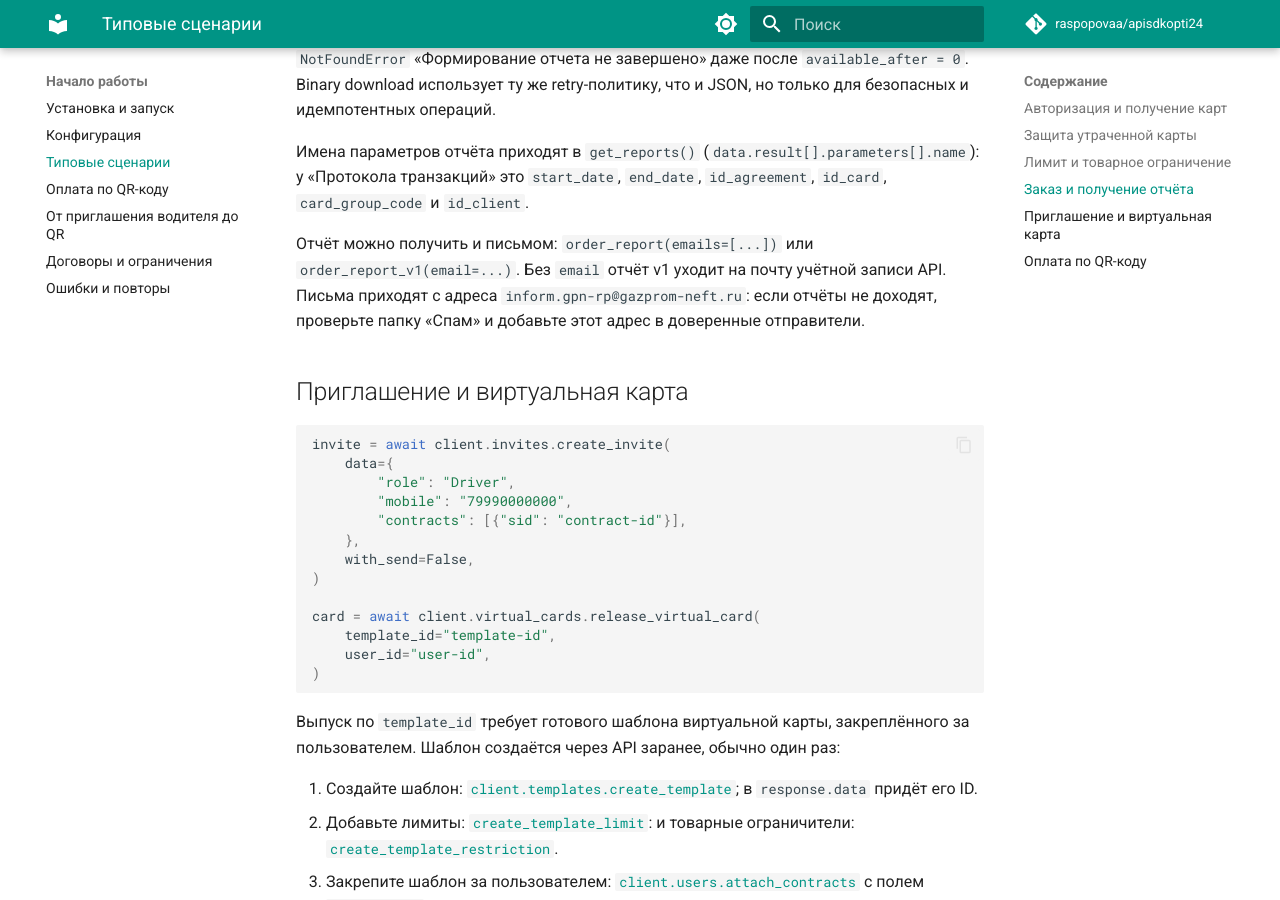
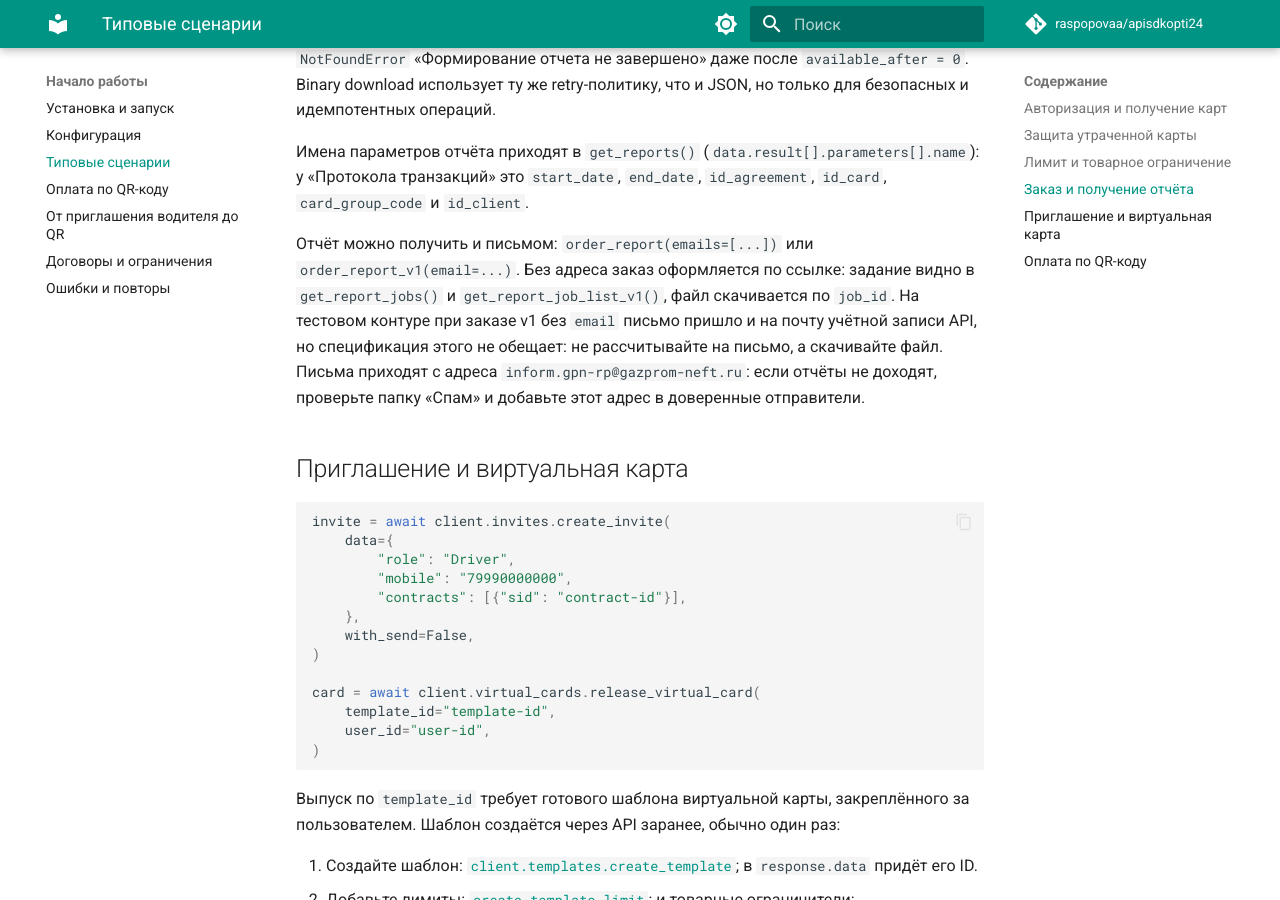
Before and after one commit to raspopovaa/apisdkopti24, an MkDocs documentation site: the page built from docs/scenarios.md, in a window 1280 px wide and 900 px high, scrolled down 2533 px. Built offline with MkDocs 1.6.1 and Material for MkDocs 9.7.7, drawn with Linux system fonts in a browser that asks for light colours; comment, search, counter and statistics services are not loaded; the version menu is left out.

Commit message:
docs(reports): describe no-email order as link delivery
Co-Authored-By: Claude Opus 5.5 <noreply@anthropic.com>
Claude-Session: https://claude.ai/code/session_015dGGiqu5A1XNDbRHPeRjg7

```diff
--- a/docs/scenarios.md
+++ b/docs/scenarios.md
@@ -127,7 +127,10 @@ report_path = await client.reports.download_report_file_to(
 `card_group_code` и `id_client`.
 
 Отчёт можно получить и письмом: `order_report(emails=[...])` или
-`order_report_v1(email=...)`. Без `email` отчёт v1 уходит на почту учётной записи API.
+`order_report_v1(email=...)`. Без адреса заказ оформляется по ссылке: задание видно в
+`get_report_jobs()` и `get_report_job_list_v1()`, файл скачивается по `job_id`. На тестовом
+контуре при заказе v1 без `email` письмо пришло и на почту учётной записи API, но
+спецификация этого не обещает: не рассчитывайте на письмо, а скачивайте файл.
 Письма приходят с адреса `inform.gpn-rp@gazprom-neft.ru`: если отчёты не доходят,
 проверьте папку «Спам» и добавьте этот адрес в доверенные отправители.
 
```
